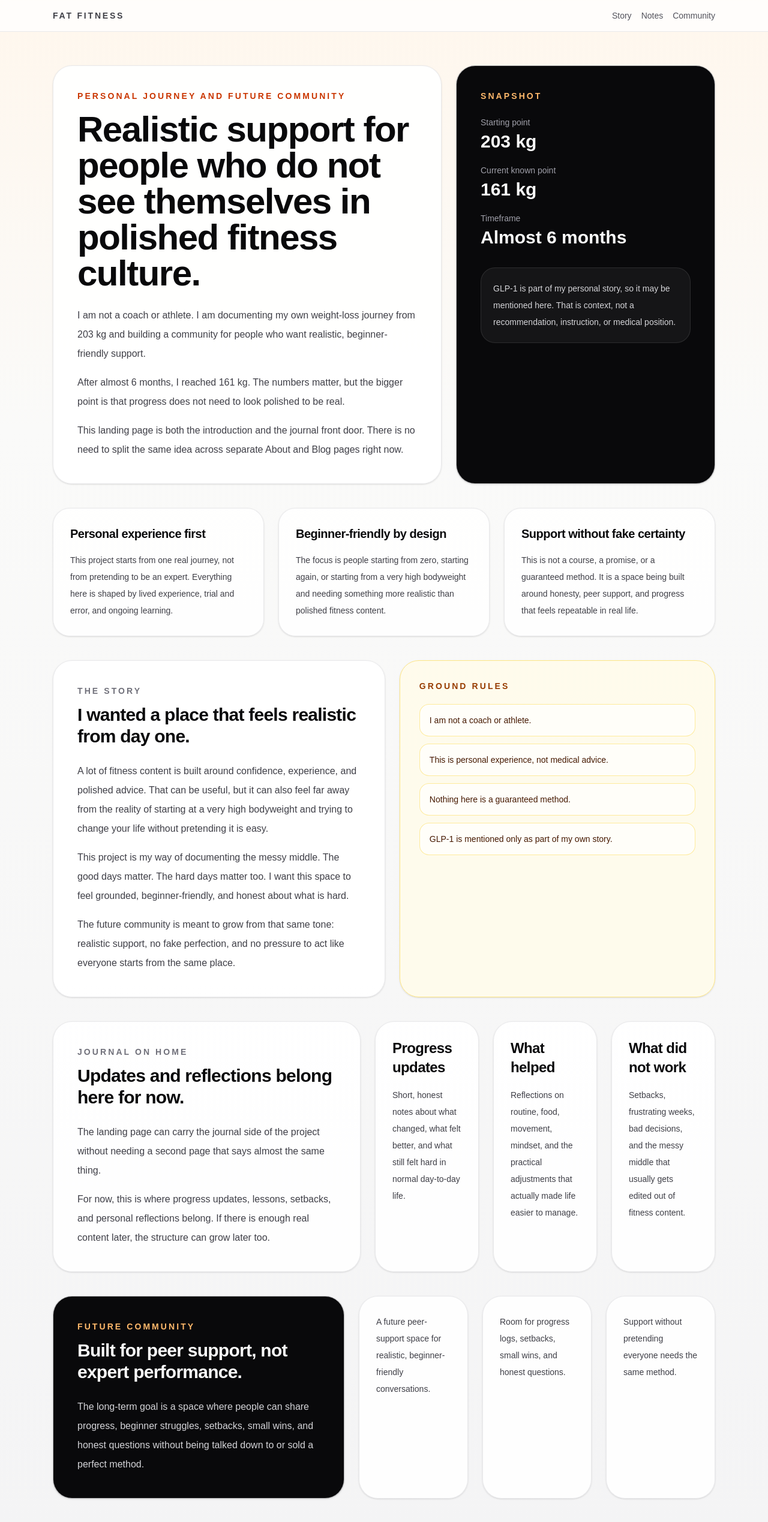
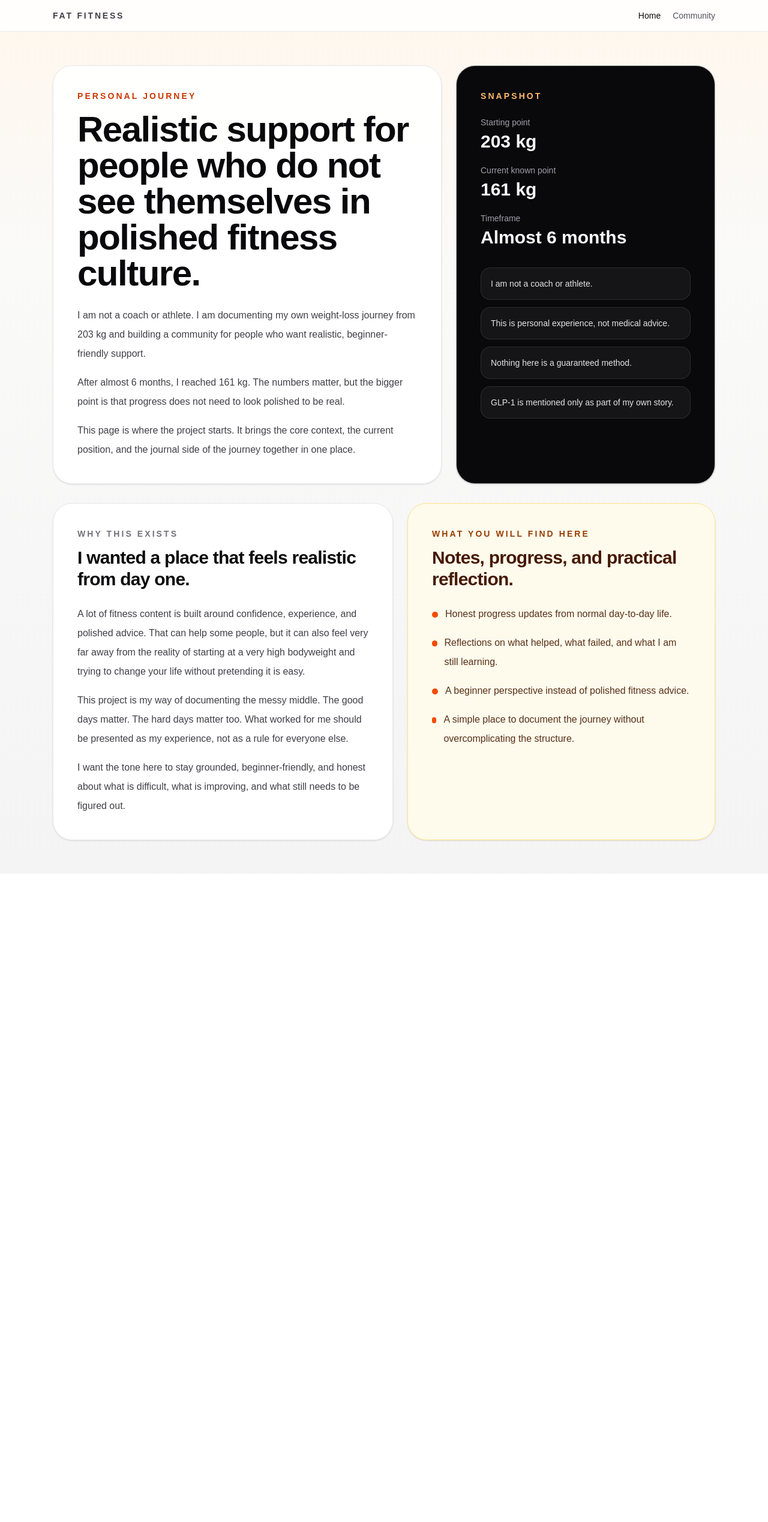
Before and after one commit to Hajjaroov/FAT-FITNESS, a Next.js app in the folder frontend/fitness-web/: page / in a window 1280 px wide. Shown: the top 2538 px of the page at 60% size. After the commit the page ends 1457 px from the top, so only its background shows below. Built offline with nearby package versions, Linux system fonts and the light colour scheme.

Commit message:
refactor(frontend): simplify homepage and align planning docs

```diff
--- a/frontend/fitness-web/src/app/page.tsx
+++ b/frontend/fitness-web/src/app/page.tsx
@@ -1,40 +1,11 @@
 import type { Metadata } from "next";
+import Link from "next/link";
 
 export const metadata: Metadata = {
   title: "Fat Fitness Community",
   description:
     "A personal weight-loss journey and future peer-support community built around realistic beginner-friendly support.",
 };
-
-const principles = [
-  {
-    title: "Personal experience first",
-    body: "This project starts from one real journey, not from pretending to be an expert. Everything here is shaped by lived experience, trial and error, and ongoing learning.",
-  },
-  {
-    title: "Beginner-friendly by design",
-    body: "The focus is people starting from zero, starting again, or starting from a very high bodyweight and needing something more realistic than polished fitness content.",
-  },
-  {
-    title: "Support without fake certainty",
-    body: "This is not a course, a promise, or a guaranteed method. It is a space being built around honesty, peer support, and progress that feels repeatable in real life.",
-  },
-];
-
-const journalTopics = [
-  {
-    title: "Progress updates",
-    body: "Short, honest notes about what changed, what felt better, and what still felt hard in normal day-to-day life.",
-  },
-  {
-    title: "What helped",
-    body: "Reflections on routine, food, movement, mindset, and the practical adjustments that actually made life easier to manage.",
-  },
-  {
-    title: "What did not work",
-    body: "Setbacks, frustrating weeks, bad decisions, and the messy middle that usually gets edited out of fitness content.",
-  },
-];
 
 const guardrails = [
   "I am not a coach or athlete.",
@@ -43,39 +14,40 @@ const guardrails = [
   "GLP-1 is mentioned only as part of my own story.",
 ];
 
-const communityPoints = [
-  "A future peer-support space for realistic, beginner-friendly conversations.",
-  "Room for progress logs, setbacks, small wins, and honest questions.",
-  "Support without pretending everyone needs the same method.",
+const journalPoints = [
+  "Honest progress updates from normal day-to-day life.",
+  "Reflections on what helped, what failed, and what I am still learning.",
+  "A beginner perspective instead of polished fitness advice.",
+  "A simple place to document the journey without overcomplicating the structure.",
 ];
 
 export default function Home() {
   return (
-    <div className="min-h-screen bg-[linear-gradient(180deg,#fff7ed_0%,#fafaf9_28%,#f4f4f5_100%)] text-zinc-950">
-      <header className="border-b border-zinc-200/80 bg-white/75 backdrop-blur">
+    <div className="min-h-screen bg-[linear-gradient(180deg,#fff7ed_0%,#fafaf9_30%,#f4f4f5_100%)] text-zinc-950">
+      <header className="border-b border-zinc-200/80 bg-white/80 backdrop-blur">
         <div className="mx-auto flex w-full max-w-6xl items-center justify-between px-6 py-4">
-          <span className="text-sm font-semibold uppercase tracking-[0.2em] text-zinc-700">
+          <Link
+            href="/"
+            className="text-sm font-semibold uppercase tracking-[0.2em] text-zinc-700"
+          >
             Fat Fitness
-          </span>
-          <nav className="flex items-center gap-4 text-sm text-zinc-600">
-            <a href="#story" className="transition hover:text-zinc-950">
-              Story
-            </a>
-            <a href="#journal" className="transition hover:text-zinc-950">
-              Notes
-            </a>
-            <a href="#community" className="transition hover:text-zinc-950">
+          </Link>
+          <nav className="flex items-center gap-5 text-sm text-zinc-600">
+            <Link href="/" className="font-medium text-zinc-950">
+              Home
+            </Link>
+            <Link href="/community" className="transition hover:text-zinc-950">
               Community
-            </a>
+            </Link>
           </nav>
         </div>
       </header>
 
-      <main className="mx-auto flex w-full max-w-6xl flex-col gap-8 px-6 py-10 sm:gap-10 sm:py-14">
+      <main className="mx-auto flex w-full max-w-6xl flex-col gap-6 px-6 py-10 sm:gap-8 sm:py-14">
         <section className="grid gap-6 lg:grid-cols-[1.2fr_0.8fr]">
-          <div className="rounded-4xl border border-zinc-200/80 bg-white/90 p-8 shadow-sm sm:p-10">
+          <article className="rounded-4xl border border-zinc-200/80 bg-white/92 p-8 shadow-sm sm:p-10">
             <p className="text-sm font-semibold uppercase tracking-[0.22em] text-orange-700">
-              Personal journey and future community
+              Personal journey
             </p>
             <h1 className="mt-4 max-w-4xl text-4xl font-semibold tracking-tight text-zinc-950 sm:text-5xl lg:text-6xl">
               Realistic support for people who do not see themselves in polished
@@ -93,12 +65,12 @@ export default function Home() {
                 to be real.
               </p>
               <p>
-                This landing page is both the introduction and the journal front
-                door. There is no need to split the same idea across separate
-                About and Blog pages right now.
+                This page is where the project starts. It brings the core
+                context, the current position, and the journal side of the
+                journey together in one place.
               </p>
             </div>
-          </div>
+          </article>
 
           <aside className="rounded-4xl border border-zinc-200/80 bg-zinc-950 p-8 text-zinc-50 shadow-sm sm:p-10">
             <p className="text-sm font-semibold uppercase tracking-[0.22em] text-orange-300">
@@ -118,36 +90,23 @@ export default function Home() {
                 <dd className="mt-1 text-3xl font-semibold">Almost 6 months</dd>
               </div>
             </dl>
-            <div className="mt-8 rounded-3xl border border-white/10 bg-white/5 p-5">
-              <p className="text-sm leading-7 text-zinc-300">
-                GLP-1 is part of my personal story, so it may be mentioned here.
-                That is context, not a recommendation, instruction, or medical
-                position.
-              </p>
-            </div>
+            <ul className="mt-8 space-y-3 text-sm leading-7 text-zinc-200">
+              {guardrails.map((item) => (
+                <li
+                  key={item}
+                  className="rounded-2xl border border-white/10 bg-white/5 px-4 py-3"
+                >
+                  {item}
+                </li>
+              ))}
+            </ul>
           </aside>
         </section>
 
-        <section className="grid gap-6 lg:grid-cols-3">
-          {principles.map((principle) => (
-            <article
-              key={principle.title}
-              className="rounded-[1.75rem] border border-zinc-200/80 bg-white/85 p-7 shadow-sm"
-            >
-              <h2 className="text-xl font-semibold tracking-tight text-zinc-950">
-                {principle.title}
-              </h2>
-              <p className="mt-4 text-sm leading-7 text-zinc-700">
-                {principle.body}
-              </p>
-            </article>
-          ))}
-        </section>
-
-        <section id="story" className="grid gap-6 lg:grid-cols-[1fr_0.95fr]">
-          <article className="rounded-4xl border border-zinc-200/80 bg-white/90 p-8 shadow-sm sm:p-10">
+        <section className="grid gap-6 lg:grid-cols-[1.05fr_0.95fr]">
+          <article className="rounded-4xl border border-zinc-200/80 bg-white/92 p-8 shadow-sm sm:p-10">
             <p className="text-sm font-semibold uppercase tracking-[0.22em] text-zinc-500">
-              The story
+              Why this exists
             </p>
             <h2 className="mt-3 text-3xl font-semibold tracking-tight text-zinc-950">
               I wanted a place that feels realistic from day one.
@@ -155,104 +114,41 @@ export default function Home() {
             <div className="mt-6 space-y-4 text-base leading-8 text-zinc-700">
               <p>
                 A lot of fitness content is built around confidence, experience,
-                and polished advice. That can be useful, but it can also feel far
-                away from the reality of starting at a very high bodyweight and
-                trying to change your life without pretending it is easy.
+                and polished advice. That can help some people, but it can also
+                feel very far away from the reality of starting at a very high
+                bodyweight and trying to change your life without pretending it
+                is easy.
               </p>
               <p>
                 This project is my way of documenting the messy middle. The good
-                days matter. The hard days matter too. I want this space to feel
-                grounded, beginner-friendly, and honest about what is hard.
+                days matter. The hard days matter too. What worked for me should
+                be presented as my experience, not as a rule for everyone else.
               </p>
               <p>
-                The future community is meant to grow from that same tone:
-                realistic support, no fake perfection, and no pressure to act
-                like everyone starts from the same place.
+                I want the tone here to stay grounded, beginner-friendly, and
+                honest about what is difficult, what is improving, and what still
+                needs to be figured out.
               </p>
             </div>
           </article>
 
-          <article className="rounded-4xl border border-amber-200 bg-amber-50/90 p-8 shadow-sm">
+          <article className="rounded-4xl border border-amber-200 bg-amber-50/90 p-8 shadow-sm sm:p-10">
             <p className="text-sm font-semibold uppercase tracking-[0.22em] text-amber-800">
-              Ground rules
+              What you will find here
             </p>
-            <ul className="mt-5 space-y-3 text-sm leading-7 text-amber-950">
-              {guardrails.map((item) => (
-                <li
-                  key={item}
-                  className="rounded-2xl border border-amber-200/80 bg-white/70 px-4 py-3"
-                >
-                  {item}
+            <h2 className="mt-3 text-3xl font-semibold tracking-tight text-amber-950">
+              Notes, progress, and practical reflection.
+            </h2>
+            <ul className="mt-6 space-y-4 text-base leading-8 text-amber-950/90">
+              {journalPoints.map((item) => (
+                <li key={item} className="flex gap-3">
+                  <span className="mt-3 h-2.5 w-2.5 rounded-full bg-orange-600" />
+                  <span>{item}</span>
                 </li>
               ))}
             </ul>
           </article>
         </section>
-
-        <section id="journal" className="grid gap-6 lg:grid-cols-[0.95fr_1.05fr]">
-          <article className="rounded-4xl border border-zinc-200/80 bg-white/90 p-8 shadow-sm sm:p-10">
-            <p className="text-sm font-semibold uppercase tracking-[0.22em] text-zinc-500">
-              Journal on home
-            </p>
-            <h2 className="mt-3 text-3xl font-semibold tracking-tight text-zinc-950">
-              Updates and reflections belong here for now.
-            </h2>
-            <div className="mt-6 space-y-4 text-base leading-8 text-zinc-700">
-              <p>
-                The landing page can carry the journal side of the project
-                without needing a second page that says almost the same thing.
-              </p>
-              <p>
-                For now, this is where progress updates, lessons, setbacks, and
-                personal reflections belong. If there is enough real content
-                later, the structure can grow later too.
-              </p>
-            </div>
-          </article>
-
-          <div className="grid gap-6 md:grid-cols-3">
-            {journalTopics.map((topic) => (
-              <article
-                key={topic.title}
-                className="rounded-4xl border border-zinc-200/80 bg-white/90 p-7 shadow-sm"
-              >
-                <h2 className="text-2xl font-semibold tracking-tight text-zinc-950">
-                  {topic.title}
-                </h2>
-                <p className="mt-4 text-sm leading-7 text-zinc-700">
-                  {topic.body}
-                </p>
-              </article>
-            ))}
-          </div>
-        </section>
-
-        <section id="community" className="grid gap-6 lg:grid-cols-[0.9fr_1.1fr]">
-          <article className="rounded-4xl border border-zinc-200/80 bg-zinc-950 p-8 text-zinc-50 shadow-sm sm:p-10">
-            <p className="text-sm font-semibold uppercase tracking-[0.22em] text-orange-300">
-              Future community
-            </p>
-            <h2 className="mt-3 text-3xl font-semibold tracking-tight">
-              Built for peer support, not expert performance.
-            </h2>
-            <p className="mt-6 text-base leading-8 text-zinc-300">
-              The long-term goal is a space where people can share progress,
-              beginner struggles, setbacks, small wins, and honest questions
-              without being talked down to or sold a perfect method.
-            </p>
-          </article>
-
-          <div className="grid gap-6 md:grid-cols-3">
-            {communityPoints.map((item) => (
-              <article
-                key={item}
-                className="rounded-4xl border border-zinc-200/80 bg-white/90 p-7 shadow-sm"
-              >
-                <p className="text-sm leading-7 text-zinc-700">{item}</p>
-              </article>
-            ))}
-          </div>
-        </section>
       </main>
     </div>
   );
```
Also changed, not shown: 2 other files (tests, documents, lock files or other folders).
